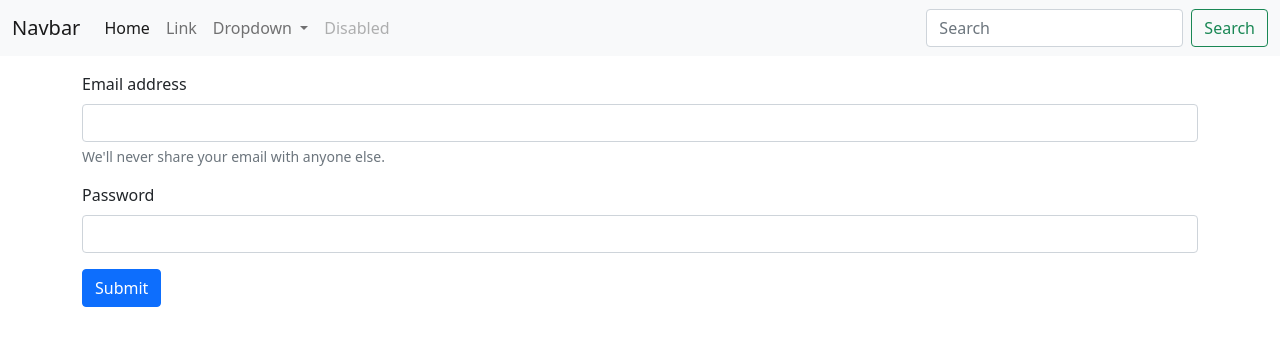
After one commit to hupu496/php_tutorial, a PHP site: page /phpforms.php in a window 1280 px wide. The commit adds this page. Shown: the top 346 px of the page. Run offline with PHP 8.4, Linux system fonts and the light colour scheme.

Commit message:
Add files via upload

```diff
--- /dev/null
+++ b/phpforms.php
@@ -0,0 +1,97 @@
+<!doctype html>
+<html lang="en">
+  <head>
+    <!-- Required meta tags -->
+    <meta charset="utf-8">
+    <meta name="viewport" content="width=device-width, initial-scale=1">
+
+    <!-- Bootstrap CSS -->
+    <link href="https://cdn.jsdelivr.net/npm/bootstrap@5.1.3/dist/css/bootstrap.min.css" rel="stylesheet" integrity="sha384-1BmE4kWBq78iYhFldvKuhfTAU6auU8tT94WrHftjDbrCEXSU1oBoqyl2QvZ6jIW3" crossorigin="anonymous">
+
+    <title>Hello, world!</title>
+  </head>
+  <body>
+  <nav class="navbar navbar-expand-lg navbar-light bg-light">
+  <div class="container-fluid">
+    <a class="navbar-brand" href="#">Navbar</a>
+    <button class="navbar-toggler" type="button" data-bs-toggle="collapse" data-bs-target="#navbarSupportedContent" aria-controls="navbarSupportedContent" aria-expanded="false" aria-label="Toggle navigation">
+      <span class="navbar-toggler-icon"></span>
+    </button>
+    <div class="collapse navbar-collapse" id="navbarSupportedContent">
+      <ul class="navbar-nav me-auto mb-2 mb-lg-0">
+        <li class="nav-item">
+          <a class="nav-link active" aria-current="page" href="#">Home</a>
+        </li>
+        <li class="nav-item">
+          <a class="nav-link" href="#">Link</a>
+        </li>
+        <li class="nav-item dropdown">
+          <a class="nav-link dropdown-toggle" href="#" id="navbarDropdown" role="button" data-bs-toggle="dropdown" aria-expanded="false">
+            Dropdown
+          </a>
+          <ul class="dropdown-menu" aria-labelledby="navbarDropdown">
+            <li><a class="dropdown-item" href="#">Action</a></li>
+            <li><a class="dropdown-item" href="#">Another action</a></li>
+            <li><hr class="dropdown-divider"></li>
+            <li><a class="dropdown-item" href="#">Something else here</a></li>
+          </ul>
+        </li>
+        <li class="nav-item">
+          <a class="nav-link disabled">Disabled</a>
+        </li>
+      </ul>
+      <form class="d-flex">
+        <input class="form-control me-2" type="search" placeholder="Search" aria-label="Search">
+        <button class="btn btn-outline-success" type="submit">Search</button>
+      </form>
+    </div>
+  </div>
+</nav>
+<?php
+ if($_SERVER['REQUEST_METHOD']=='POST'){
+     $email = $_POST['email'];
+     $password = $_POST['password'];
+
+     echo '<div class="alert alert-warning alert-dismissible fade show" role="alert">
+     <strong>Success !</strong> Your email'. $email. 'and password'. $password. 'has been submitted success
+     <button type="button" class="close" data-dismiss="alert" aria-label="Close">
+       <span aria-hidden="true">&times;</span>
+     </button>
+   </div>';
+ }
+
+
+
+
+
+?>
+
+<div class="container mt-3">
+<form action="phpforms.php" method="POST">
+  <div class="mb-3">
+    <label for="exampleInputEmail1" class="form-label">Email address</label>
+    <input type="email" name="email" class="form-control" id="exampleInputEmail1" aria-describedby="emailHelp">
+    <div id="emailHelp" class="form-text">We'll never share your email with anyone else.</div>
+  </div>
+  <div class="mb-3">
+    <label for="exampleInputPassword1" class="form-label">Password</label>
+    <input type="password" name="password" class="form-control" id="exampleInputPassword1">
+  </div>
+
+  <button type="submit" class="btn btn-primary">Submit</button>
+</form>
+
+
+</div>
+    <!-- Optional JavaScript; choose one of the two! -->
+
+    <!-- Option 1: Bootstrap Bundle with Popper -->
+    <script src="https://cdn.jsdelivr.net/npm/bootstrap@5.1.3/dist/js/bootstrap.bundle.min.js" integrity="sha384-ka7Sk0Gln4gmtz2MlQnikT1wXgYsOg+OMhuP+IlRH9sENBO0LRn5q+8nbTov4+1p" crossorigin="anonymous"></script>
+
+    <!-- Option 2: Separate Popper and Bootstrap JS -->
+    <!--
+    <script src="https://cdn.jsdelivr.net/npm/@popperjs/core@2.10.2/dist/umd/popper.min.js" integrity="sha384-7+zCNj/IqJ95wo16oMtfsKbZ9ccEh31eOz1HGyDuCQ6wgnyJNSYdrPa03rtR1zdB" crossorigin="anonymous"></script>
+    <script src="https://cdn.jsdelivr.net/npm/bootstrap@5.1.3/dist/js/bootstrap.min.js" integrity="sha384-QJHtvGhmr9XOIpI6YVutG+2QOK9T+ZnN4kzFN1RtK3zEFEIsxhlmWl5/YESvpZ13" crossorigin="anonymous"></script>
+    -->
+  </body>
+</html>
```
Also changed, not shown: associatives-arrays.php (added, +19 -0 lines), data functions.php (added, +10 -0 lines), foreach-loop.php (added, +14 -0 lines), functions.php (added, +26 -0 lines), loops.php (+13 -3 lines), multidimensinal-array.php (added, +26 -0 lines).
